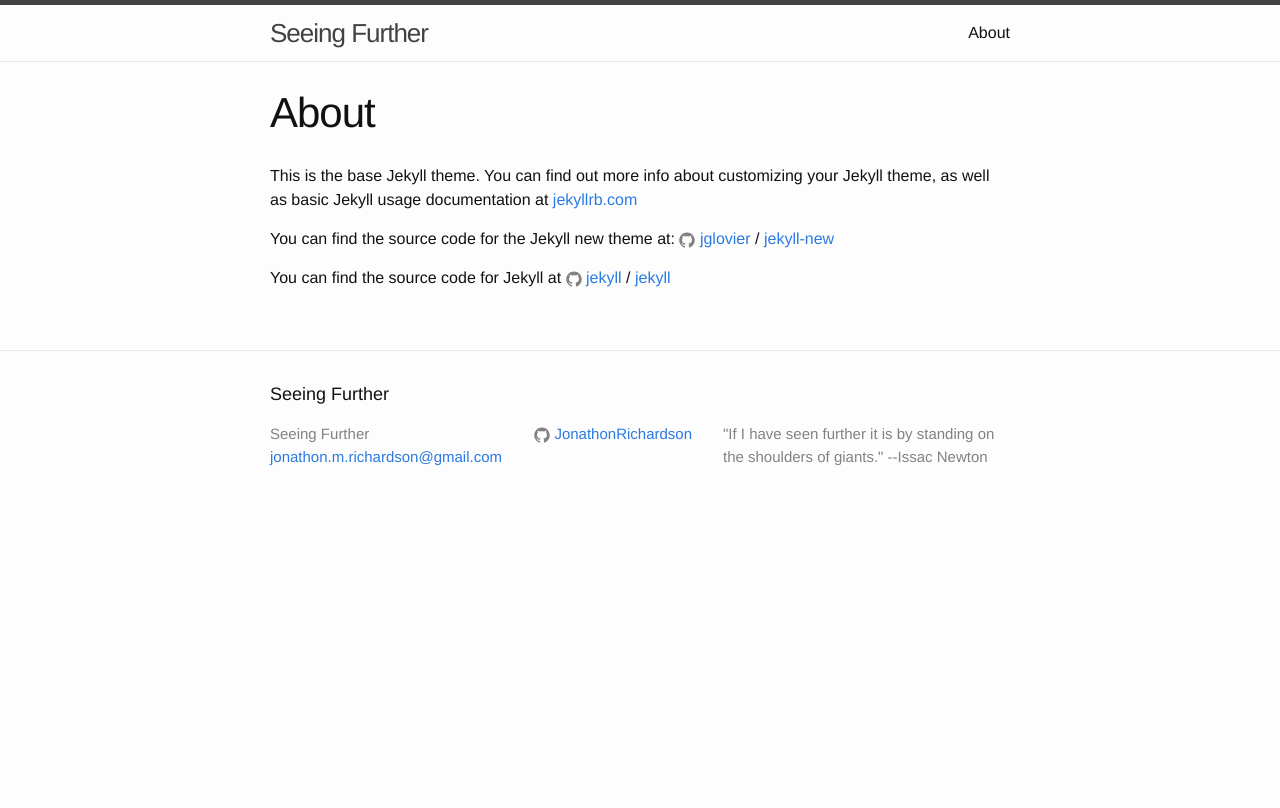
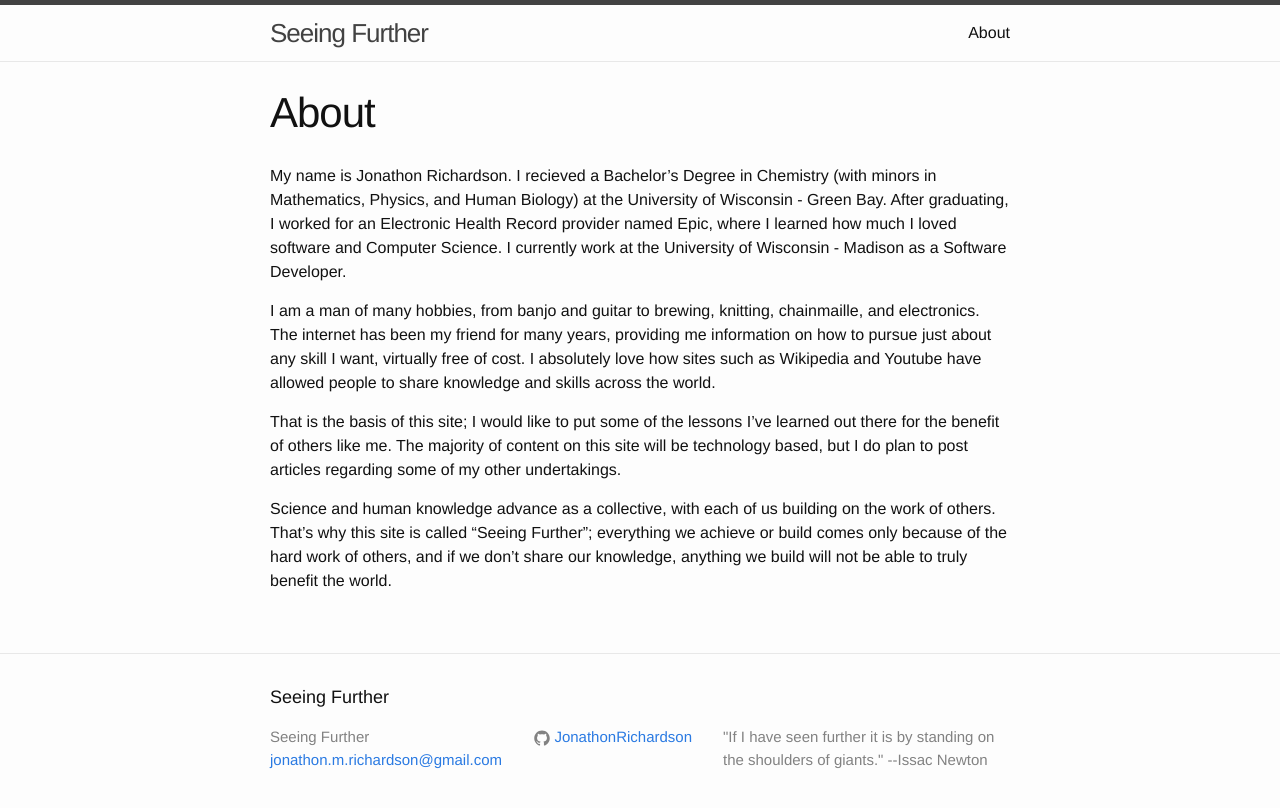
Before and after one commit to JonathonRichardson/JonathonRichardson.github.io, a Jekyll site: the page built from about.md, in a window 1280 px wide. Shown: the top 808 px of the page. Built offline with Jekyll 4.4.1, drawn with Linux system fonts in a browser that asks for light colours.

Commit message:
Update about page.

```diff
--- a/about.md
+++ b/about.md
@@ -4,12 +4,21 @@ title: About
 permalink: /about/
 ---
 
-This is the base Jekyll theme. You can find out more info about customizing your Jekyll theme, as well as basic Jekyll usage documentation at [jekyllrb.com](http://jekyllrb.com/)
+My name is Jonathon Richardson.  I recieved a Bachelor's Degree in Chemistry (with minors in Mathematics,
+Physics, and Human Biology) at the University of Wisconsin - Green Bay.  After graduating, I worked for
+an Electronic Health Record provider named Epic, where I learned how much I loved software and Computer
+Science.  I currently work at the University of Wisconsin - Madison as a Software Developer.
 
-You can find the source code for the Jekyll new theme at:
-{% include icon-github.html username="jglovier" %} /
-[jekyll-new](https://github.com/jglovier/jekyll-new)
+I am a man of many hobbies, from banjo and guitar to brewing, knitting, chainmaille, and electronics.
+The internet has been my friend for many years, providing me information on how to pursue just about
+any skill I want, virtually free of cost.  I absolutely love how sites such as Wikipedia and Youtube
+have allowed people to share knowledge and skills across the world.
 
-You can find the source code for Jekyll at
-{% include icon-github.html username="jekyll" %} /
-[jekyll](https://github.com/jekyll/jekyll)
+That is the basis of this site;  I would like to put some of the lessons I've learned out there for the
+benefit of others like me.  The majority of content on this site will be technology based, but I do plan
+to post articles regarding some of my other undertakings.
+
+Science and human knowledge advance as a collective, with each of us building on the work of others. That's
+why this site is called "Seeing Further"; everything we achieve or build comes only because of the hard
+work of others, and if we don't share our knowledge, anything we build will not be able to truly benefit the
+world.
```
